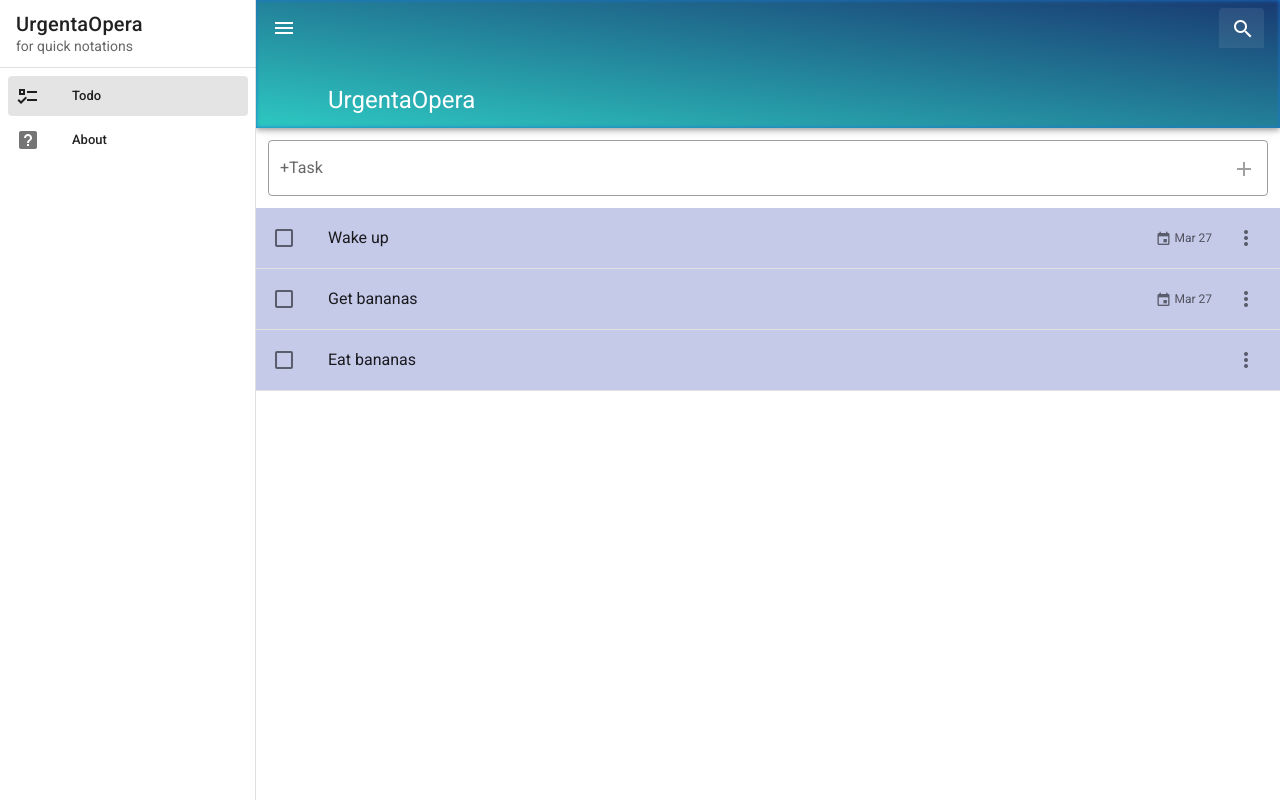
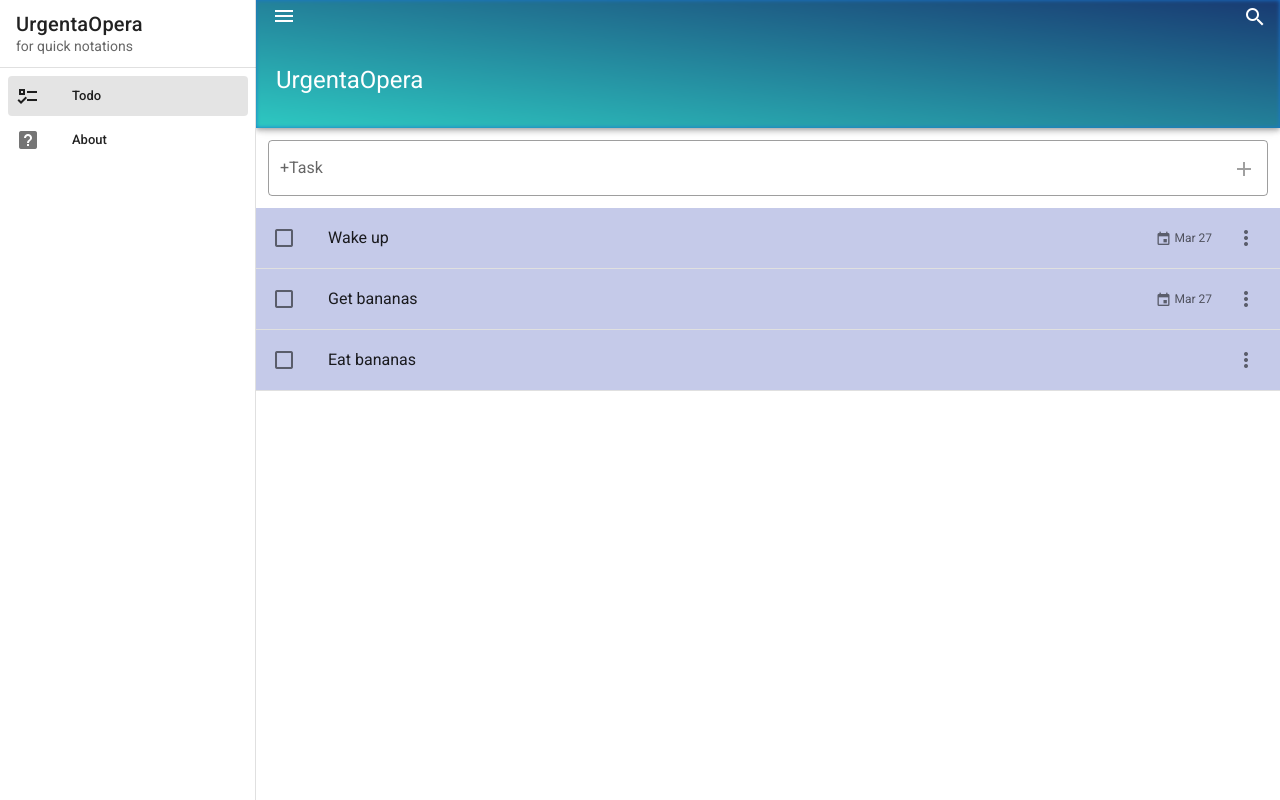
Before and after one commit to Igor-Koniukhov/todo-with-vuetify, a Vue app: page /#/ in a window 1280 px wide. Built offline with nearby package versions, Linux system fonts and the light colour scheme.

Commit message:
added styles for search component

```diff
--- a/src/App.vue
+++ b/src/App.vue
@@ -30,15 +30,17 @@
           gradient="to top right, rgba(55,236,186,.7), rgba(25,32,72,.7)"
         ></v-img>
       </template>
-
-      <v-app-bar-nav-icon @click="drawer = !drawer"></v-app-bar-nav-icon>
-
-      <v-toolbar-title>UrgentaOpera</v-toolbar-title>
-
-      <v-spacer></v-spacer>
-      <search />
+      <v-container class="pa-0">
+        <v-row>
+          <v-app-bar-nav-icon @click="drawer = !drawer"></v-app-bar-nav-icon>
+          <v-spacer></v-spacer>
+          <search />
+        </v-row>
+        <v-row>
+          <v-toolbar-title class="ml-4" >UrgentaOpera</v-toolbar-title>
+        </v-row>
+      </v-container>
     </v-app-bar>
-
     <v-main>
       <router-view></router-view>
       <snack-bar />
--- a/src/components/Tools/Search.vue
+++ b/src/components/Tools/Search.vue
@@ -1,9 +1,10 @@
 <template>
   <v-text-field
+    v-model="search"
     @focus="searchClosed = false"
     @blur="searchClosed = true"
     class="expanding-search mt-1"
-    :class="{ closed: searchClosed }"
+    :class="{ closed: searchClosed && !search }"
     placeholder="Search"
     prepend-inner-icon="mdi-magnify"
     filled
@@ -16,6 +17,7 @@
 export default {
   data() {
     return {
+      search: null,
       searchClosed: true,
     };
   },
@@ -24,7 +26,9 @@ export default {
 
 <style lang="scss">
 .expanding-search {
+  transition: max-width 0.5s;
   .v-input__slot {
+     cursor: pointer !important;
     &:before,
     &:after {
       border-color: transparent !important;
@@ -32,6 +36,11 @@ export default {
   }
   &.closed {
     max-width: 45px;
+    transition: max-width 0.4s;
+    .v-input__slot {
+      background: transparent !important;
+    }
+
   }
 }
 </style>
```
